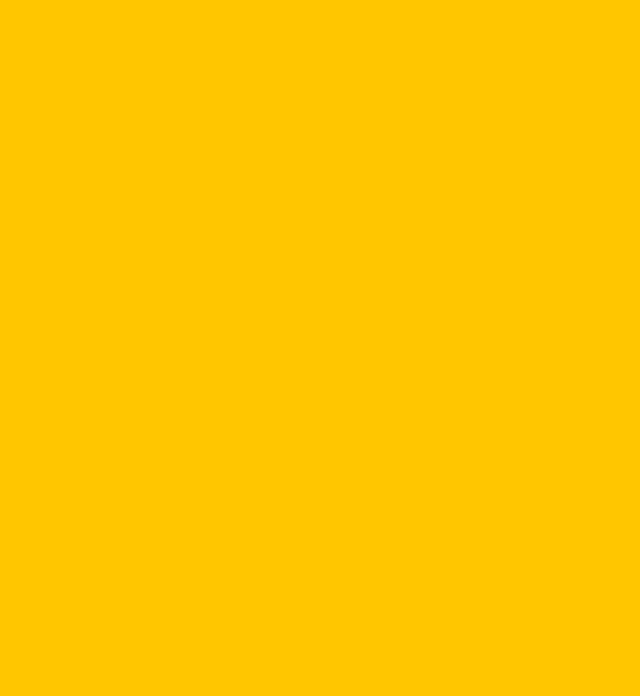
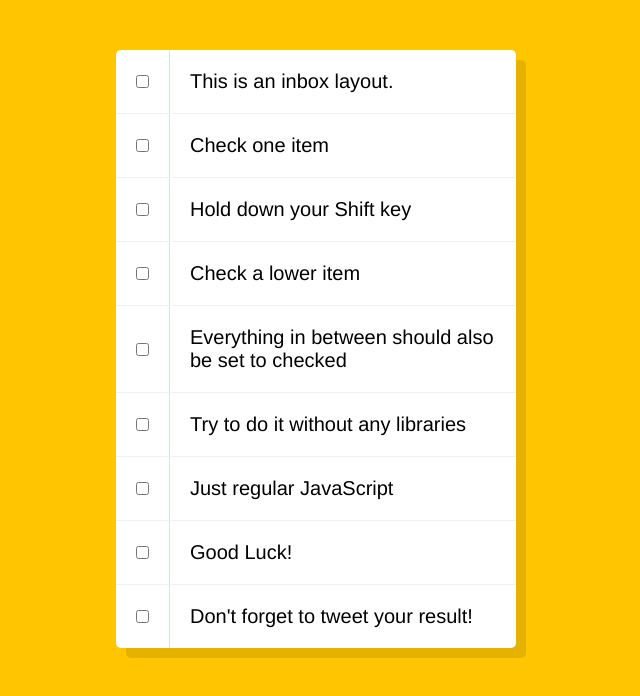
Before and after one commit to JoshuaDKuss/checky-checkerson, a plain HTML site: page index.html in a window 1280 px wide. Shown: the whole page, without its empty margins (324-964 px from the left). Drawn offline with Linux system fonts and the light colour scheme.

Commit message:
Update index.html

```diff
--- a/index.html
+++ b/index.html
@@ -51,5 +51,49 @@
     }
   </style>
 
+     <!--
+   The following is a common layout you would see in an email client.
+   When a user clicks a checkbox, holds Shift, and then clicks another checkbox a few rows down, all the checkboxes inbetween those two checkboxes should be checked.
+  -->
+
+  <div class="inbox">
+    <div class="item">
+      <input type="checkbox">
+      <p>This is an inbox layout.</p>
+    </div>
+    <div class="item">
+      <input type="checkbox">
+      <p>Check one item</p>
+    </div>
+    <div class="item">
+      <input type="checkbox">
+      <p>Hold down your Shift key</p>
+    </div>
+    <div class="item">
+      <input type="checkbox">
+      <p>Check a lower item</p>
+    </div>
+    <div class="item">
+      <input type="checkbox">
+      <p>Everything in between should also be set to checked</p>
+    </div>
+    <div class="item">
+      <input type="checkbox">
+      <p>Try to do it without any libraries</p>
+    </div>
+    <div class="item">
+      <input type="checkbox">
+      <p>Just regular JavaScript</p>
+    </div>
+    <div class="item">
+      <input type="checkbox">
+      <p>Good Luck!</p>
+    </div>
+    <div class="item">
+      <input type="checkbox">
+      <p>Don't forget to tweet your result!</p>
+    </div>
+  </div>
+
 </body>
 </html>
```
